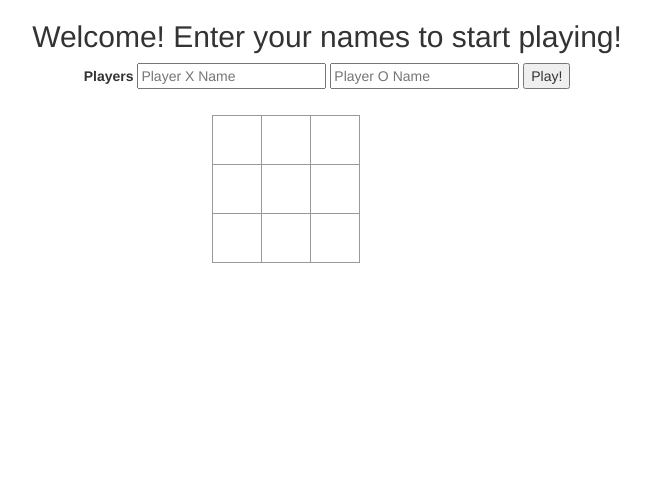
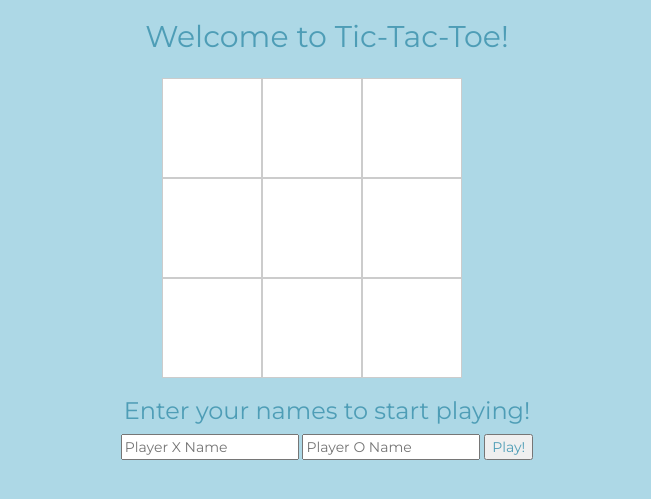
Before and after one commit to nenoch/8thlight-tic-tac-toe, a PHP site: page /tic-tac-toe.html in a window 1280 px wide. Shown: the top 499 px of the page, without its empty margins (313-964 px from the left). Run offline with PHP 8.4, Linux system fonts and the light colour scheme.

Commit message:
Change CSS

```diff
--- a/css/main.css
+++ b/css/main.css
@@ -1,23 +1,28 @@
+
+body {
+    background-color: lightblue;
+    color: #4E9DB6;
+    font-family: 'Montserrat', sans-serif;
+
+}
 
 #board {
   padding: 0px;
   margin: 0 auto;
   margin-top: 25px;
-  width: 200px;
-  height: 200px;
+  width: 300px;
+  height: 300px;
 }
 
 .field {
   background: #fff;
-  border: 1px solid #999;
+  border: 1px solid #ccc;
   float: left;
-  font-size: 24px;
+  text-align: center;
+  vertical-align: middle;
+  line-height: 100px;
+  font-size: 50px;
   font-weight: bold;
-  line-height: 50px;
-  margin-right: -1px;
-  margin-top: -1px;
-  padding: 0;
-  text-align: center;
-  width: 50px;
-  height: 50px;
+  width: 100px;
+  height: 100px;
 }
--- a/src/interface.js
+++ b/src/interface.js
@@ -6,7 +6,7 @@ $(document).ready(function() {
     var playerXname = $("input#playerX-name").val();
     var playerOname = $("input#playerO-name").val();
 
-    $("h2#messages").text("It's tic-tac-toe time " + playerXname + " and " + playerOname + "!");
+    $("#welcome-message").text("It's Tic-Tac-Toe time for " + playerXname + " and " + playerOname + "!");
     $("#form").hide();
 
     var playerX = new Player(playerXname);
@@ -26,7 +26,7 @@ $(document).ready(function() {
       if (div.innerHTML == game.gameOver() || game.declareWinner()) {
         $("#update").hide();
         $('.field').unbind('click');
-        var button = '<button type="button" onclick="location.reload()"" class="btn btn-default btn-lg">NEW GAME</button>';
+        var button = '<button type="button" onclick="location.reload()" class="btn btn-primary btn-lg">NEW GAME</button>';
         $(button).insertAfter('#end-of-game')
       }
     });
--- a/tic-tac-toe.html
+++ b/tic-tac-toe.html
@@ -8,43 +8,43 @@
     <link href="css/bootstrap.min.css" rel="stylesheet">
     <link href="css/normalize.css" rel="stylesheet">
     <link href="css/main.css" rel="stylesheet">
+    <link href="https://fonts.googleapis.com/css?family=Montserrat" rel="stylesheet">
   </head>
   <body>
 
     <div class='container-fluid text-center'>
 
-      <h2 id="messages">Welcome! Enter your names to start playing!</h3>
+      <h2 id="welcome-message">Welcome to Tic-Tac-Toe!</h2>
+
+      <div id="board">
+
+        <div class="row">
+          <div id="0" class="field"></div>
+          <div id="1" class="field"></div>
+          <div id="2" class="field"></div>
+        </div>
+        <div class="row">
+          <div id="3" class="field"></div>
+          <div id="4" class="field"></div>
+          <div id="5" class="field"></div>
+        </div>
+        <div class="row">
+          <div id="6" class="field"></div>
+          <div id="7" class="field"></div>
+          <div id="8" class="field"></div>
+        </div>
+
+      </div>
 
       <form id="form" method="post">
-        <label>Players</label>
+        <h3>Enter your names to start playing!</h3>
           <input id='playerX-name' type='text' placeholder='Player X Name'>
           <input id='playerO-name' type='text' placeholder='Player O Name'>
         <input class='submit-button' type='submit' value='Play!'>
       </form>
 
-      <div id="board">
-
-        <div class="row">
-          <div id="0" class="field" value=0></div>
-          <div id="1" class="field" value=1></div>
-          <div id="2" class="field" value=2></div>
-        </div>
-        <div class="row">
-          <div id="3" class="field" value=3></div>
-          <div id="4" class="field" value=4></div>
-          <div id="5" class="field" value=5></div>
-        </div>
-        <div class="row">
-          <div id="6" class="field" value=6></div>
-          <div id="7" class="field" value=7></div>
-          <div id="8" class="field" value=8></div>
-        </div>
-
-      </div>
-
       <h4 id="update"></h4>
       <h2 id="end-of-game"></h2>
-
 
     </div>
     <script src="src/models/Player.js"></script>
```
